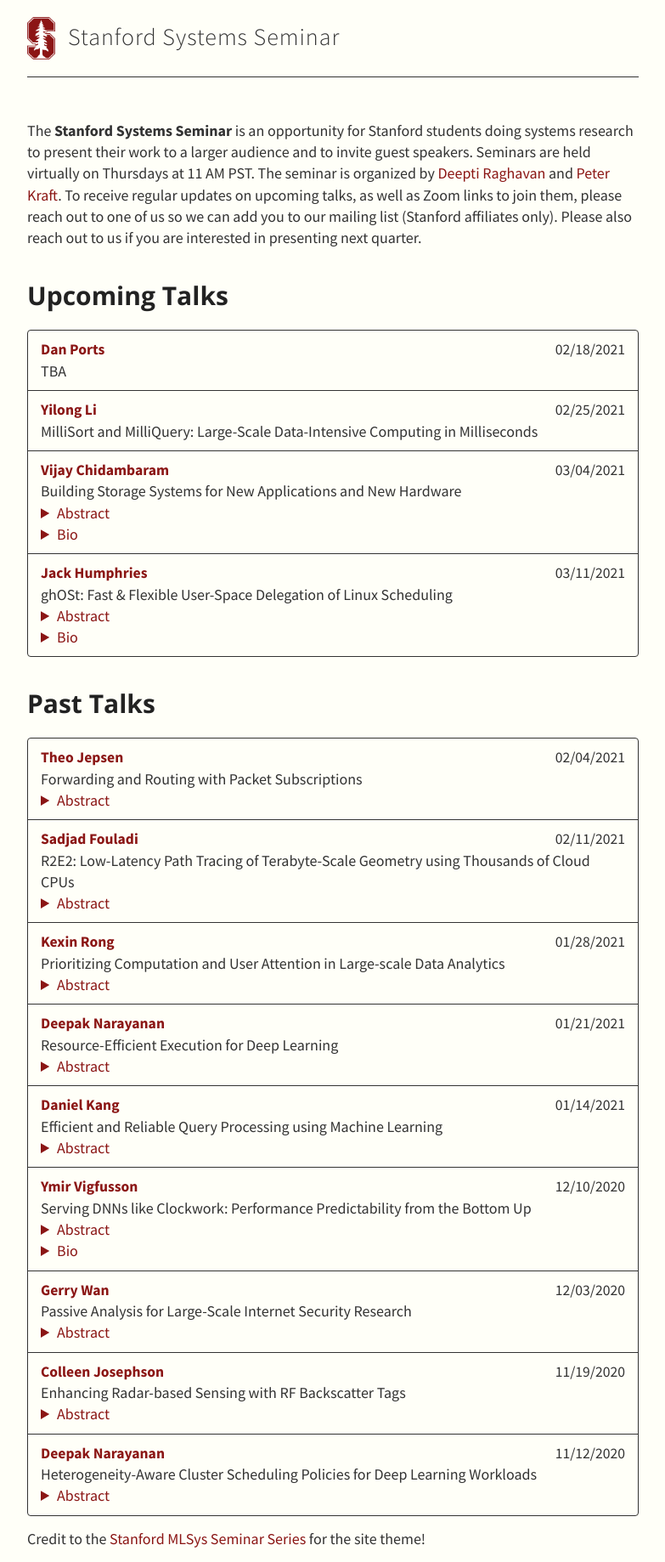
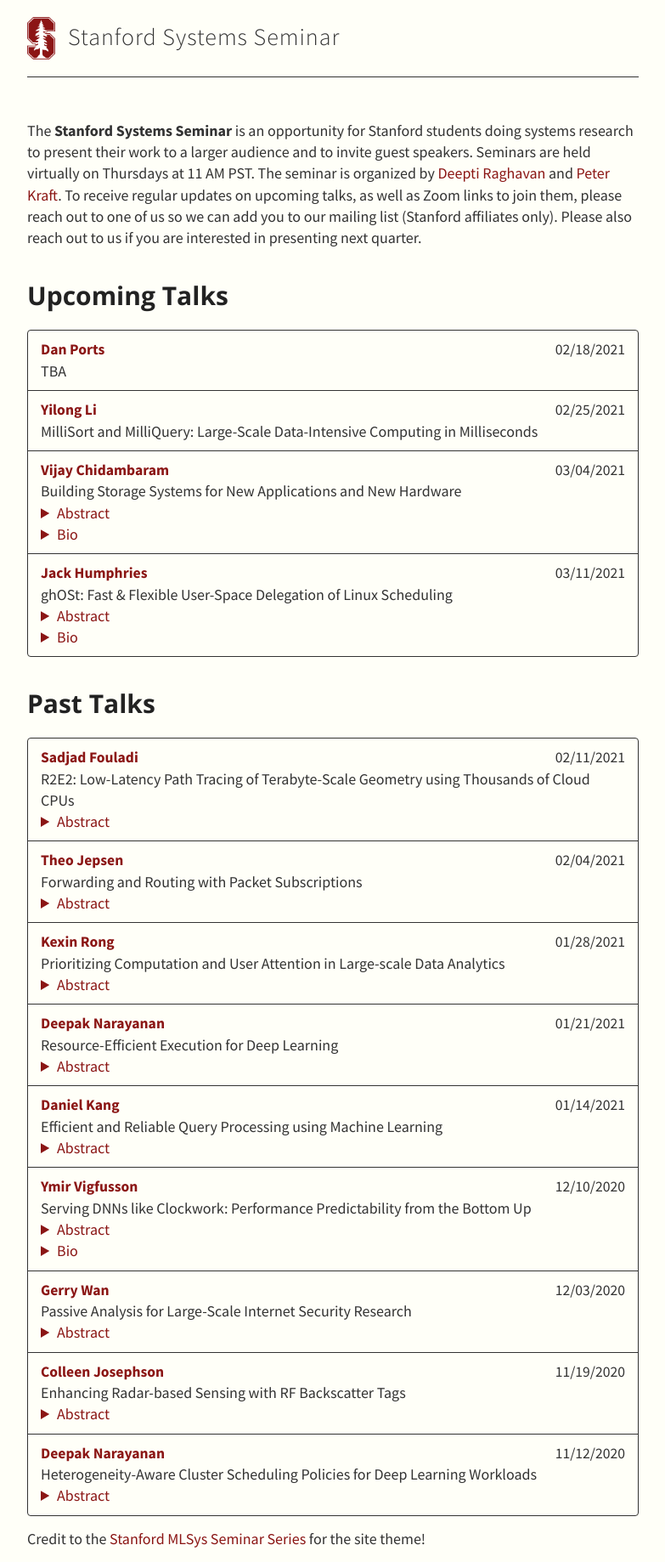
Before and after one commit to stanford-systems-seminar/stanford-systems-seminar.github.io, a Jekyll site: the page built from index.md, in a window 1280 px wide. Shown: the whole page at 85% size, without its empty margins (248-1031 px from the left). Built offline with Jekyll 4.4.1, drawn with Linux system fonts in a browser that asks for light colours.

Commit message:
Update talks.yml

```diff
--- a/_data/talks.yml
+++ b/_data/talks.yml
@@ -20,16 +20,16 @@
       biography: "Jack Humphries is a software engineer in the Google Cloud Systems Infrastructure group where he works on kernel scheduling for Google's data centers. He completed his Bachelor's degree in Computer Science at Stanford in 2019. He is currently a Master's student in Computer Science at Stanford, advised by Professors Christos Kozyrakis and David Mazières, and will start his Ph.D. in autumn 2021."
 - type: Past Talks
   members:
+    - speaker: Sadjad Fouladi
+      date: 02/11/2021
+      title: "R2E2: Low-Latency Path Tracing of Terabyte-Scale Geometry using Thousands of Cloud CPUs"
+      abstract: "Using modern cloud computing platforms, a consumer can rapidly acquire thousands of CPUs, featuring terabytes of aggregate memory and hundreds of gigabits of bandwidth to shared storage, on demand. This abundance of resources offers the promise of low-latency execution of expensive graphics jobs, such as path tracing. In this talk, I present R2E2, the first system architected to perform low latency path tracing of terabyte-scale scenes using serverless computing nodes in the cloud. R2E2 is a parallel renderer that leverages elastic cloud platforms (availability of many CPUs/memory in aggregate and massively parallel access to shared storage) and mitigates the cloud's limitations (low per-node memory capacity and high latency inter-node communication). R2E2 rapidly acquires thousands of cloud CPU cores, loads scene geometry from a pre-built scene BVH into the aggregate memory of these nodes in parallel, and performs full path traced global illumination using an inter-node messaging service designed for communicating ray data.  Scenes with up to a terabyte of geometry can be path traced at high resolution, in a few minutes, using thousands of tiny serverless nodes on the AWS Lambda platform."
+      website: https://sadjad.org/
     - speaker: Theo Jepsen
       date: 02/04/2021
       title: "Forwarding and Routing with Packet Subscriptions"
       abstract: "In this work, we explore how programmable data planes can naturally provide a higher-level of service to user applications via a new abstraction called packet subscriptions. Packet subscriptions generalize forwarding rules, and can be used to express both traditional routing and more esoteric, content-based approaches. We present strategies for routing with packet subscriptions in which a centralized controller has a global view of the network, and the network topology is organized as a hierarchical structure. We also describe a compiler for packet subscriptions that uses a novel BDD-based algorithm to efficiently translate predicates into P4 tables that can support O(100K) expressions. Using our system, we have built three diverse applications.  We show that these applications can be deployed in brownfield networks while performing line-rate message processing, using the full switch bandwidth of 6.5Tbps."
       website: http://web.stanford.edu/~jepsen/index.html
-    - speaker: Sadjad Fouladi
-      date: 02/11/2021
-      title: "R2E2: Low-Latency Path Tracing of Terabyte-Scale Geometry using Thousands of Cloud CPUs"
-      abstract: "Using modern cloud computing platforms, a consumer can rapidly acquire thousands of CPUs, featuring terabytes of aggregate memory and hundreds of gigabits of bandwidth to shared storage, on demand. This abundance of resources offers the promise of low-latency execution of expensive graphics jobs, such as path tracing. In this talk, I present R2E2, the first system architected to perform low latency path tracing of terabyte-scale scenes using serverless computing nodes in the cloud. R2E2 is a parallel renderer that leverages elastic cloud platforms (availability of many CPUs/memory in aggregate and massively parallel access to shared storage) and mitigates the cloud's limitations (low per-node memory capacity and high latency inter-node communication). R2E2 rapidly acquires thousands of cloud CPU cores, loads scene geometry from a pre-built scene BVH into the aggregate memory of these nodes in parallel, and performs full path traced global illumination using an inter-node messaging service designed for communicating ray data.  Scenes with up to a terabyte of geometry can be path traced at high resolution, in a few minutes, using thousands of tiny serverless nodes on the AWS Lambda platform."
-      website: https://sadjad.org/
     - speaker: Kexin Rong
       date: 01/28/2021
       title: "Prioritizing Computation and User Attention in Large-scale Data Analytics"
```
